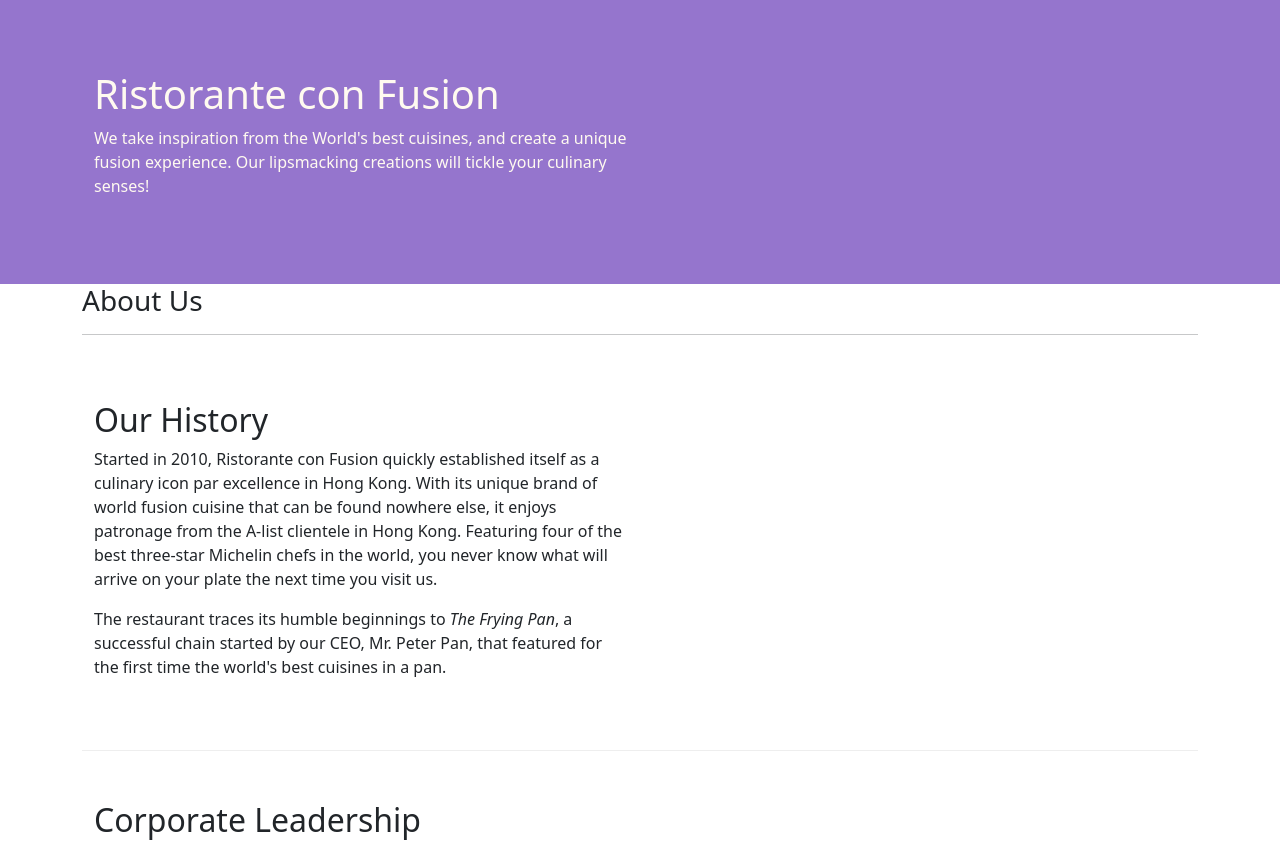
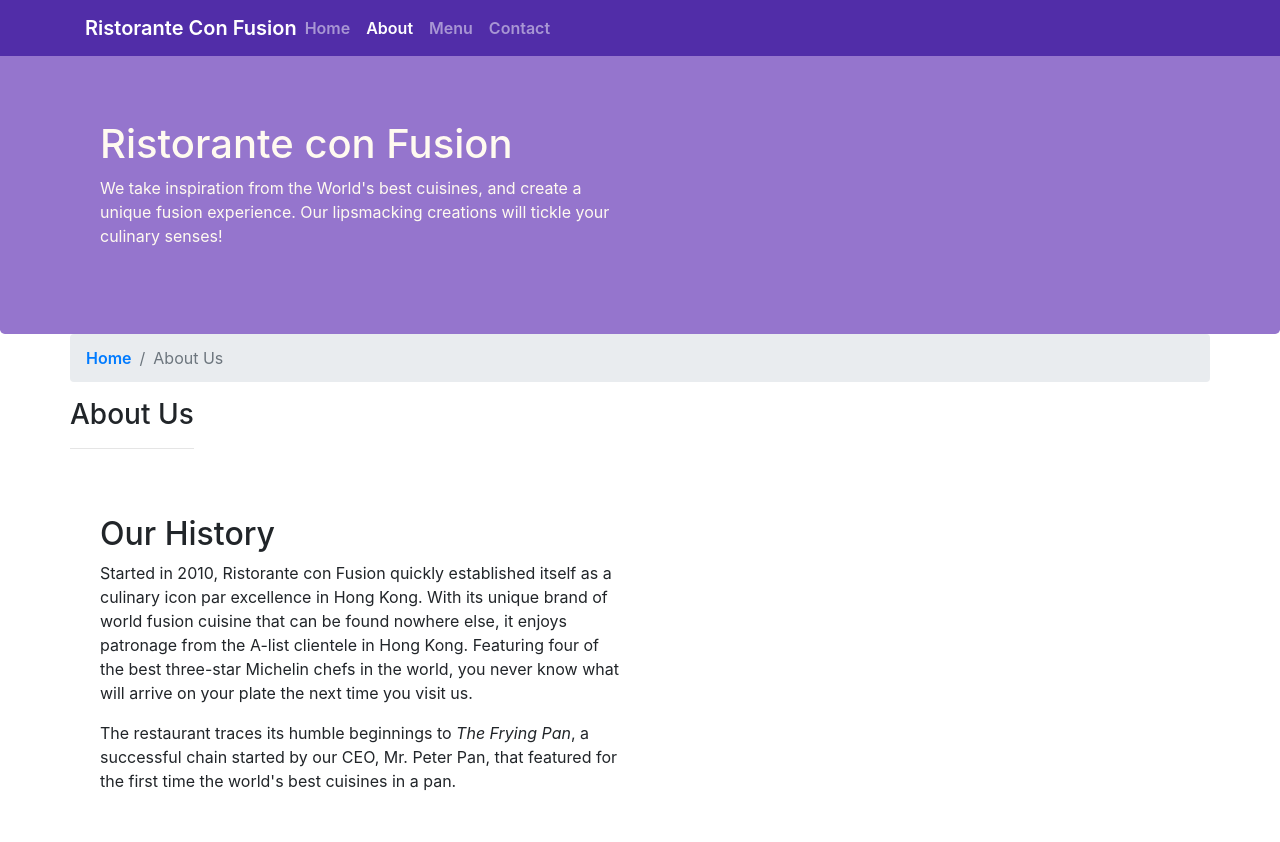
Before and after one commit to shafin1911/frontend-framework-bootstrap, a website: page aboutus.html in a window 1280 px wide. Shown: the top 842 px of the page. Drawn offline with nearby package versions, Linux system fonts and the light colour scheme.

Commit message:
Navbar & breadcrumbs

```diff
--- a/aboutus.html
+++ b/aboutus.html
@@ -15,7 +15,22 @@
 </head>
 
 <body>
-
+    <nav class="navbar navbar-dark navbar-expand-sm fixed-top">
+        <div class="container">
+            <button class="navbar-toggler" type="button" data-toggle="collapse" data-target="#Navbar">
+                <span class="navbar-toggler-icon"></span>
+            </button>
+            <a class="navbar-brand mr-auto" href="./index.html">Ristorante Con Fusion</a>
+            <div class="collapse navbar-collapse" id="Navbar">
+                <ul class="navbar-nav mr-auto">
+                    <li class="nav-item"><a class="nav-link" href="./index.html">Home</a></li>
+                    <li class="nav-item active"><a class="nav-link" href="#">About</a></li>
+                    <li class="nav-item"><a class="nav-link" href="#">Menu</a></li>
+                    <li class="nav-item"><a class="nav-link" href="#">Contact</a></li>
+                </ul>
+            </div>
+        </div>
+    </nav>
     <header class="jumbotron">
         <div class="container">
             <div class="row row-header">
@@ -31,6 +46,10 @@
 
     <div class="container">
         <div class="row">
+            <ol class="col-12 breadcrumb">
+                <li class="breadcrumb-item"><a href="./index.html">Home</a></li>
+                <li class="breadcrumb-item active">About Us</li>
+            </ol>
             <div>
                <h3>About Us</h3>
                <hr>
@@ -105,7 +124,10 @@
            </div>
         </div>
     </footer>
-
+    <!-- jQuery first, then Popper.js, then Bootstrap JS. -->
+    <script src="node_modules/jquery/dist/jquery.slim.min.js"></script>
+    <script src="node_modules/popper.js/dist/umd/popper.min.js"></script>
+    <script src="node_modules/bootstrap/dist/js/bootstrap.min.js"></script>
 </body>
 
 </html>
--- a/css/styles.css
+++ b/css/styles.css
@@ -34,3 +34,12 @@ address {
     margin: 0px;
     color: #0f0f0f;
 }
+
+body {
+    padding: 50px 0px 0px 0px;
+    z-index: 0;
+}
+
+.navbar-dark {
+    background: #512DA8;
+}
--- a/package.json
+++ b/package.json
@@ -23,7 +23,7 @@
   },
   "dependencies": {
     "@popperjs/core": "^2.9.2",
-    "bootstrap": "^5.0.2",
+    "bootstrap": "^4.6.0",
     "bufferutil": "^4.0.1",
     "jquery": "^3.6.0"
   }
```
Also changed, not shown: index.html (+16 -1 lines), 1 other file.
